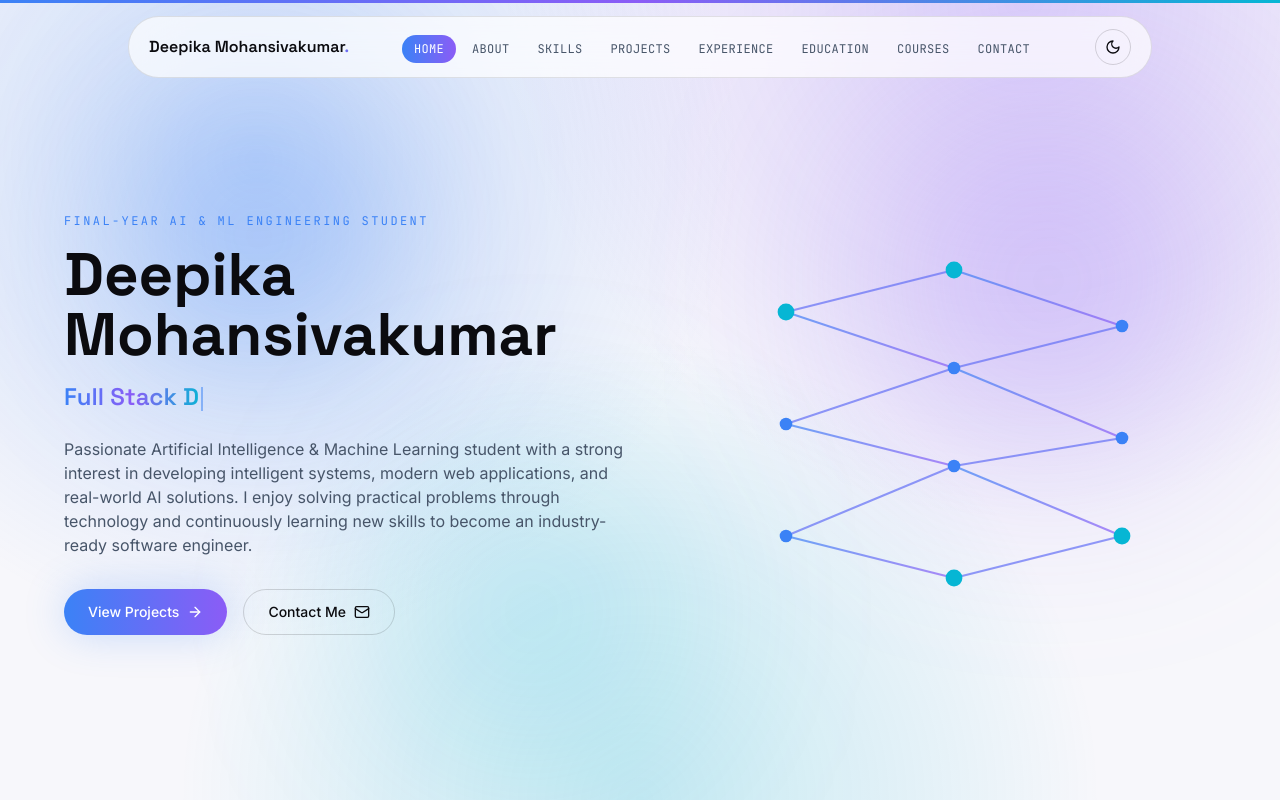
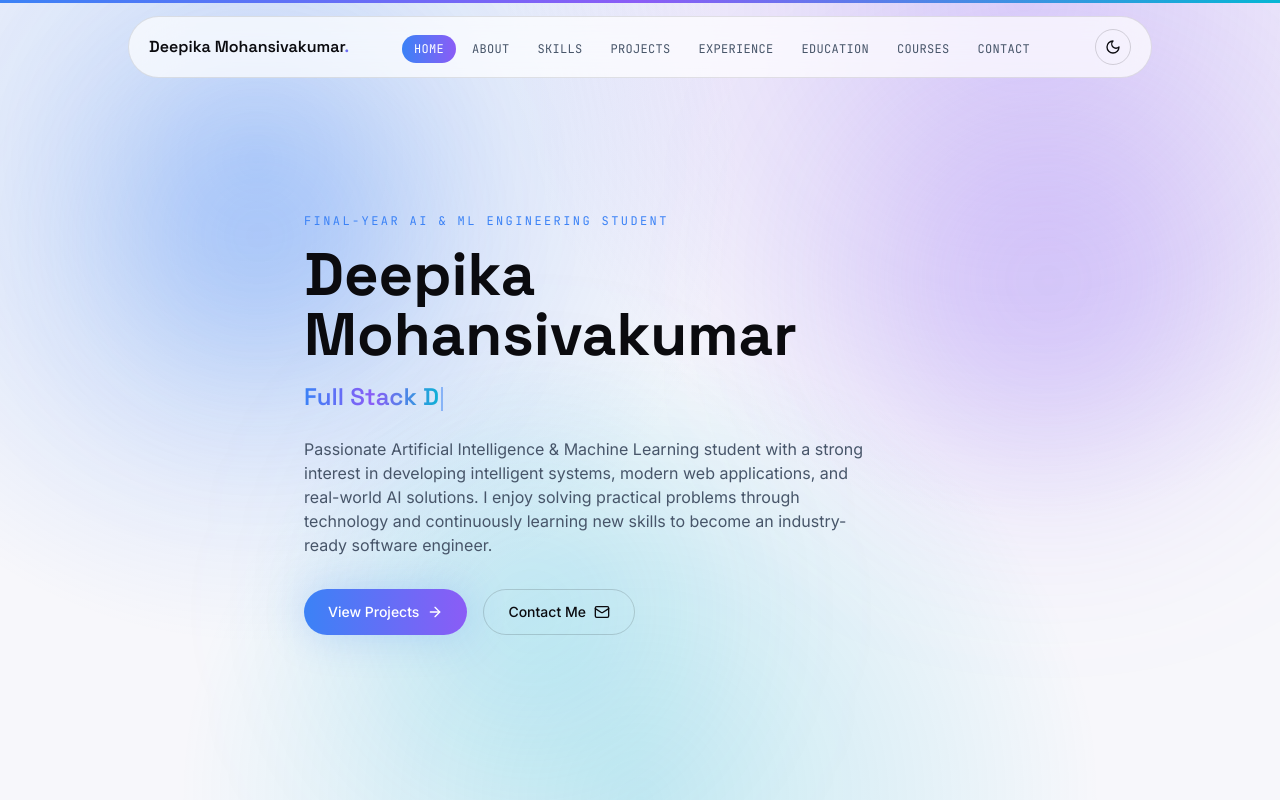
Before and after one commit to DeepikaMohansivakumar/Deepika_Mohansivakumar_Portfolio, a React (Vite) app: page / in a window 1280 px wide. Shown: the top 800 px of the page. Built offline with nearby package versions, Linux system fonts and the light colour scheme.

Commit message:
removing graphic design

```diff
--- a/src/components/Hero.tsx
+++ b/src/components/Hero.tsx
@@ -39,59 +39,10 @@ function TypingRoles() {
   )
 }
 
-function NeuralGraphic() {
-  // A small abstract node-graph, evoking a neural network rather than a generic illustration.
-  const nodes = [
-    { x: 40, y: 60 }, { x: 40, y: 140 }, { x: 40, y: 220 },
-    { x: 160, y: 30 }, { x: 160, y: 100 }, { x: 160, y: 170 }, { x: 160, y: 250 },
-    { x: 280, y: 70 }, { x: 280, y: 150 }, { x: 280, y: 220 },
-  ]
-  const links: [number, number][] = [
-    [0, 3], [0, 4], [1, 4], [1, 5], [2, 5], [2, 6],
-    [3, 7], [4, 7], [4, 8], [5, 8], [5, 9], [6, 9],
-  ]
-
-  return (
-    <motion.svg
-      viewBox="0 0 320 280"
-      className="w-full max-w-md animate-float"
-      role="img"
-      aria-label="Abstract neural network graphic"
-    >
-      {links.map(([a, b], i) => (
-        <motion.line
-          key={i}
-          x1={nodes[a].x} y1={nodes[a].y} x2={nodes[b].x} y2={nodes[b].y}
-          stroke="url(#lineGrad)" strokeWidth="1.4"
-          initial={{ pathLength: 0, opacity: 0 }}
-          animate={{ pathLength: 1, opacity: 0.7 }}
-          transition={{ duration: 1.2, delay: i * 0.06, ease: 'easeOut' }}
-        />
-      ))}
-      {nodes.map((n, i) => (
-        <motion.circle
-          key={i}
-          cx={n.x} cy={n.y} r={i % 3 === 0 ? 6 : 4.5}
-          fill={i % 3 === 0 ? '#06B6D4' : '#3B82F6'}
-          initial={{ opacity: 0, scale: 0 }}
-          animate={{ opacity: 1, scale: 1 }}
-          transition={{ duration: 0.5, delay: 0.3 + i * 0.07 }}
-        />
-      ))}
-      <defs>
-        <linearGradient id="lineGrad" x1="0" y1="0" x2="1" y2="1">
-          <stop offset="0%" stopColor="#3B82F6" />
-          <stop offset="100%" stopColor="#8B5CF6" />
-        </linearGradient>
-      </defs>
-    </motion.svg>
-  )
-}
-
 export default function Hero() {
   return (
     <section id="home" className="relative flex min-h-screen items-center px-4 pb-16 pt-24 sm:px-6 lg:px-8 lg:pt-28">
-      <div className="mx-auto grid w-full max-w-6xl grid-cols-1 items-center gap-10 lg:grid-cols-[1.05fr_0.95fr] lg:gap-12">
+      <div className="mx-auto w-full max-w-6xl">
         <motion.div
           initial={{ opacity: 0, y: 24 }}
           animate={{ opacity: 1, y: 0 }}
@@ -122,14 +73,6 @@ export default function Hero() {
           </div>
         </motion.div>
 
-        <motion.div
-          initial={{ opacity: 0, y: 24 }}
-          animate={{ opacity: 1, y: 0 }}
-          transition={{ duration: 0.7, delay: 0.1 }}
-          className="hidden lg:flex lg:justify-center"
-        >
-          <NeuralGraphic />
-        </motion.div>
       </div>
     </section>
   )
```
